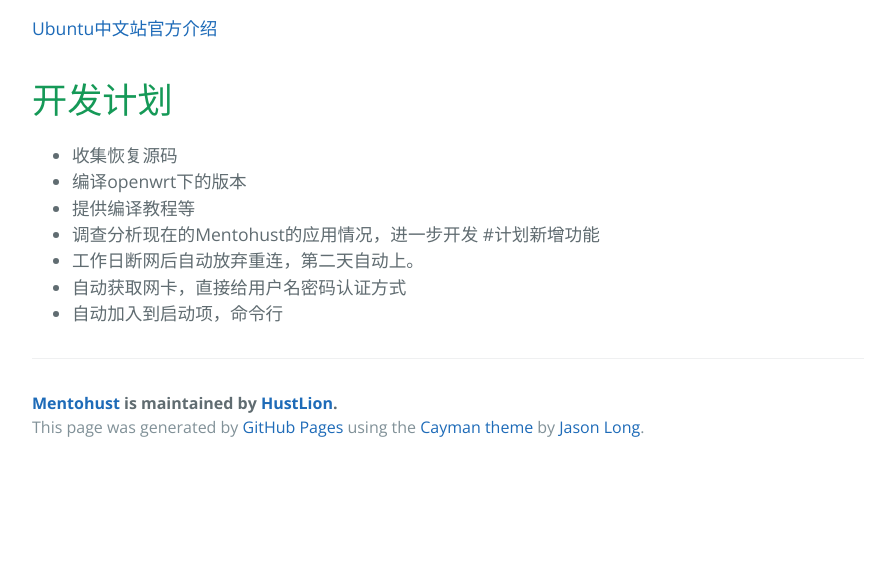
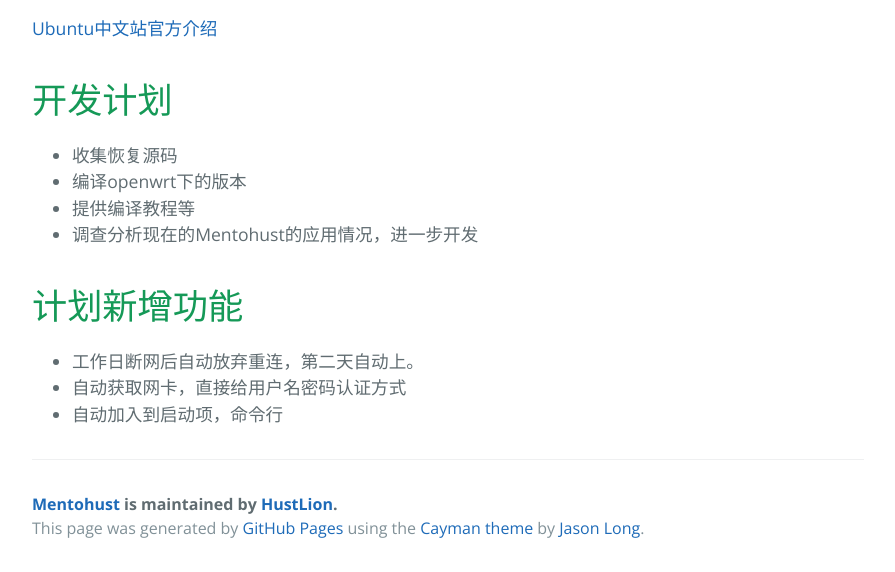
Before and after one commit to HustLion/MentohustOri, a plain HTML site: page index.html in a window 1280 px wide. Shown: the part 696-1268 px from the top of the page, without its empty margins (192-1087 px from the left). Before the commit the page ends 1167 px from the top, so only its background shows below. Drawn offline with nearby package versions, Linux system fonts and the light colour scheme.

Commit message:
Create gh-pages branch via GitHub

```diff
--- a/index.html
+++ b/index.html
@@ -38,8 +38,13 @@
 <li>收集恢复源码</li>
 <li>编译openwrt下的版本</li>
 <li>提供编译教程等</li>
-<li>调查分析现在的Mentohust的应用情况，进一步开发
-#计划新增功能</li>
+<li>调查分析现在的Mentohust的应用情况，进一步开发</li>
+</ul>
+
+<h1>
+<a id="计划新增功能" class="anchor" href="#%E8%AE%A1%E5%88%92%E6%96%B0%E5%A2%9E%E5%8A%9F%E8%83%BD" aria-hidden="true"><span class="octicon octicon-link"></span></a>计划新增功能</h1>
+
+<ul>
 <li>工作日断网后自动放弃重连，第二天自动上。</li>
 <li>自动获取网卡，直接给用户名密码认证方式</li>
 <li>自动加入到启动项，命令行</li>
--- a/params.json
+++ b/params.json
@@ -1 +1 @@
-{"name":"Mentohust","tagline":"接续HustMoon开发的Mentohust，继续更新","body":"#欢迎访问Mentohust主页\r\n因为GoogleCode服务已经关闭，并且Mentohust已经很久没有更新。Windows和Linux下的Mentohust现在不清楚与锐捷官方是何关系，但是用在路由器下的软件，似乎仍旧只有Mentohust。于是本人HustLion希望接续HustMoon开发的Mentohust，继续更新。\r\n\r\n#Mentohust历史页面\r\n[似乎曾经是官方站点的：钟点工点钟](http://lewuya.ys168.com/)\r\n\r\n[Ubuntu中文站官方介绍](http://wiki.ubuntu.org.cn/%E9%94%90%E6%8D%B7%E3%80%81%E8%B5%9B%E5%B0%94%E8%AE%A4%E8%AF%81MentoHUST)\r\n\r\n#开发计划\r\n* 收集恢复源码\r\n* 编译openwrt下的版本\r\n* 提供编译教程等\r\n* 调查分析现在的Mentohust的应用情况，进一步开发\r\n#计划新增功能\r\n* 工作日断网后自动放弃重连，第二天自动上。\r\n* 自动获取网卡，直接给用户名密码认证方式\r\n* 自动加入到启动项，命令行\r\n","google":"","note":"Don't delete this file! It's used internally to help with page regeneration."}
+{"name":"Mentohust","tagline":"接续HustMoon开发的Mentohust，继续更新","body":"#欢迎访问Mentohust主页\r\n因为GoogleCode服务已经关闭，并且Mentohust已经很久没有更新。Windows和Linux下的Mentohust现在不清楚与锐捷官方是何关系，但是用在路由器下的软件，似乎仍旧只有Mentohust。于是本人HustLion希望接续HustMoon开发的Mentohust，继续更新。\r\n\r\n#Mentohust历史页面\r\n[似乎曾经是官方站点的：钟点工点钟](http://lewuya.ys168.com/)\r\n\r\n[Ubuntu中文站官方介绍](http://wiki.ubuntu.org.cn/%E9%94%90%E6%8D%B7%E3%80%81%E8%B5%9B%E5%B0%94%E8%AE%A4%E8%AF%81MentoHUST)\r\n\r\n#开发计划\r\n* 收集恢复源码\r\n* 编译openwrt下的版本\r\n* 提供编译教程等\r\n* 调查分析现在的Mentohust的应用情况，进一步开发\r\n\r\n#计划新增功能\r\n* 工作日断网后自动放弃重连，第二天自动上。\r\n* 自动获取网卡，直接给用户名密码认证方式\r\n* 自动加入到启动项，命令行\r\n","google":"","note":"Don't delete this file! It's used internally to help with page regeneration."}
```
